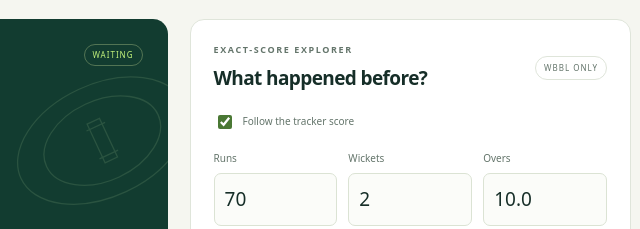
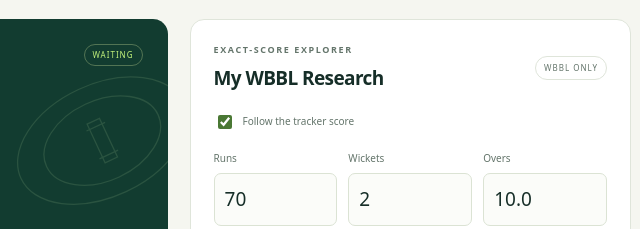
Before and after one commit to vathsauv/WBBL-edge, a website: page public/index.html in a window 1280 px wide. Shown: the part 175-404 px from the top of the page, 609-1249 px from the left. Drawn offline with Linux system fonts and the light colour scheme; no server answers.

Commit message:
Update index.html

```diff
--- a/public/index.html
+++ b/public/index.html
@@ -42,7 +42,7 @@
           </div>
 
           <div class="analysis-column">
-            <article class="panel analysis"><div class="panel-heading"><div><p class="eyebrow">EXACT-SCORE EXPLORER</p><h2>What happened before?</h2></div><span class="outline-pill">WBBL ONLY</span></div>
+            <article class="panel analysis"><div class="panel-heading"><div><p class="eyebrow">EXACT-SCORE EXPLORER</p><h2>My WBBL Research</h2></div><span class="outline-pill">WBBL ONLY</span></div>
               <label class="check"><input type="checkbox" id="follow" checked> Follow the tracker score</label>
               <form id="scenario">
                 <div class="input-grid"><label>Runs<input id="runs" type="number" min="0" max="500" step="1" value="70" required></label><label>Wickets<input id="wickets" type="number" min="0" max="10" step="1" value="2" required></label><label>Overs<input id="scenario-overs" type="text" inputmode="decimal" pattern="[0-9]+(\.[0-5])?" value="10.0" required aria-describedby="overs-help"></label></div>
```
